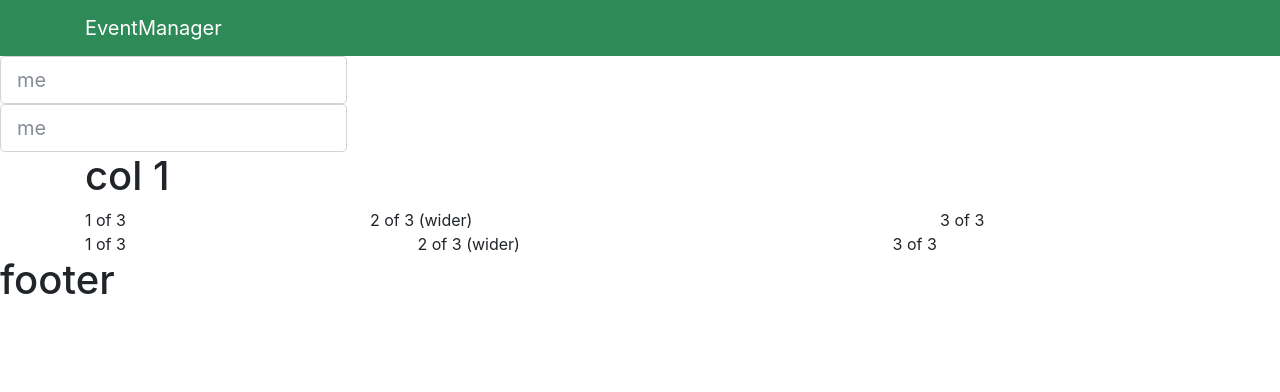
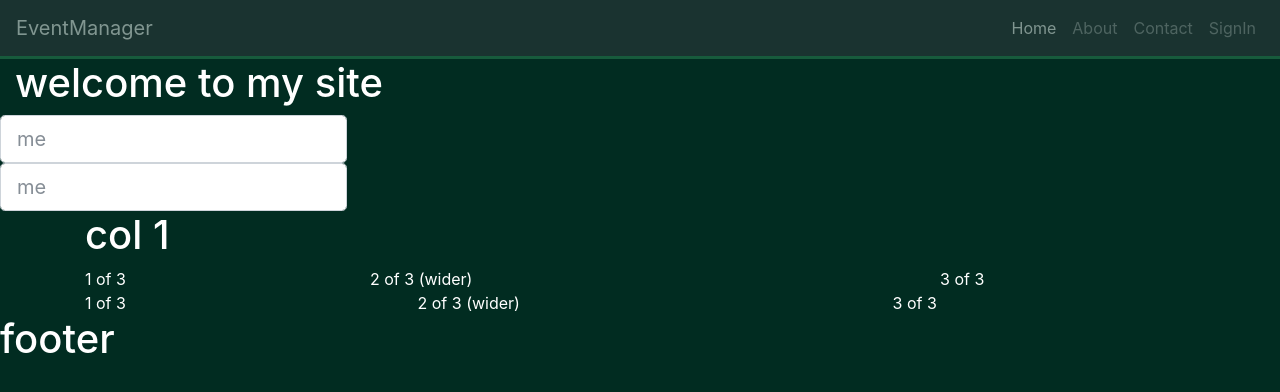
Before and after one commit to OKiMaureen/EventManager, a plain HTML site: page template/index.html in a window 1280 px wide. Drawn offline with nearby package versions, Linux system fonts and the light colour scheme.

Commit message:
feature(UI-landing-page):delete style.scss file and style navigation bar

```diff
--- a/template/css/custom.css
+++ b/template/css/custom.css
@@ -0,0 +1,8 @@
+body{
+    background: rgb(1, 44, 33);
+    color: #fff;
+}
+.navbar{
+    border-bottom: rgb(46,139,87) 3px solid;
+    opacity: 0.5;
+}
--- a/template/index.html
+++ b/template/index.html
@@ -11,31 +11,30 @@
         <link rel="stylesheet" href="css/bootstrap.min.css">
         <!--custom css-->
         <link rel="stylesheet" href="css/custom.css">
+
     </head>
     <body id="home">
 
-        <nav class="navbar navbar-expand-sm  navbar-dark fixed-top" style="background-color:seagreen">
-            <div class="container">
-                <a href="index.html" class="navbar-brand">EventManager</a>
-                <button class="navbar-toggler" data-toggle="collapse" data-target="#navbarCollapse">
+            <nav class="navbar navbar-expand-lg navbar-dark bg-dark">
+                    <a class="navbar-brand" href="#home">EventManager</a>
+                    <button class="navbar-toggler" type="button" data-toggle="collapse" data-target="#navbarNav" aria-controls="navbarNav" aria-expanded="false" aria-label="Toggle navigation">
                       <span class="navbar-toggler-icon"></span>
-                    <div class="collapse navbar-collapse" id="navbarCollapse">
+                    </button>
+                    <div class="collapse navbar-collapse" id="navbarNav">
                       <ul class="navbar-nav ml-auto">
-                            <li class="nav-item">
-                              <a href="#home" class="nav-link">Home</a>
+                        <li class="nav-item active">
+                          <a class="nav-link" href="#home">Home <span class="sr-only">(current)</span></a>
                         </li>
                         <li class="nav-item">
-                              <a href="#about" class="nav-link">About</a>
+                          <a class="nav-link" href="#about">About</a>
                         </li>
                         <li class="nav-item">
-                              <a href="#contact" class="nav-link">Contact</a>
+                          <a class="nav-link" href="#contact">Contact</a>
                         </li>
                         <li class="nav-item">
-                              <a href="#signup" class="nav-link">SignIn</a>
+                                <a class="nav-link" href="#signIn">SignIn</a>
                         </li>
                       </ul>
-                    </div>
-                </button>
                     </div>
                   </nav>
         <header>
```
Also changed, not shown: template/style.scss (deleted). Lines whose indentation alone changed are shown as unchanged.
